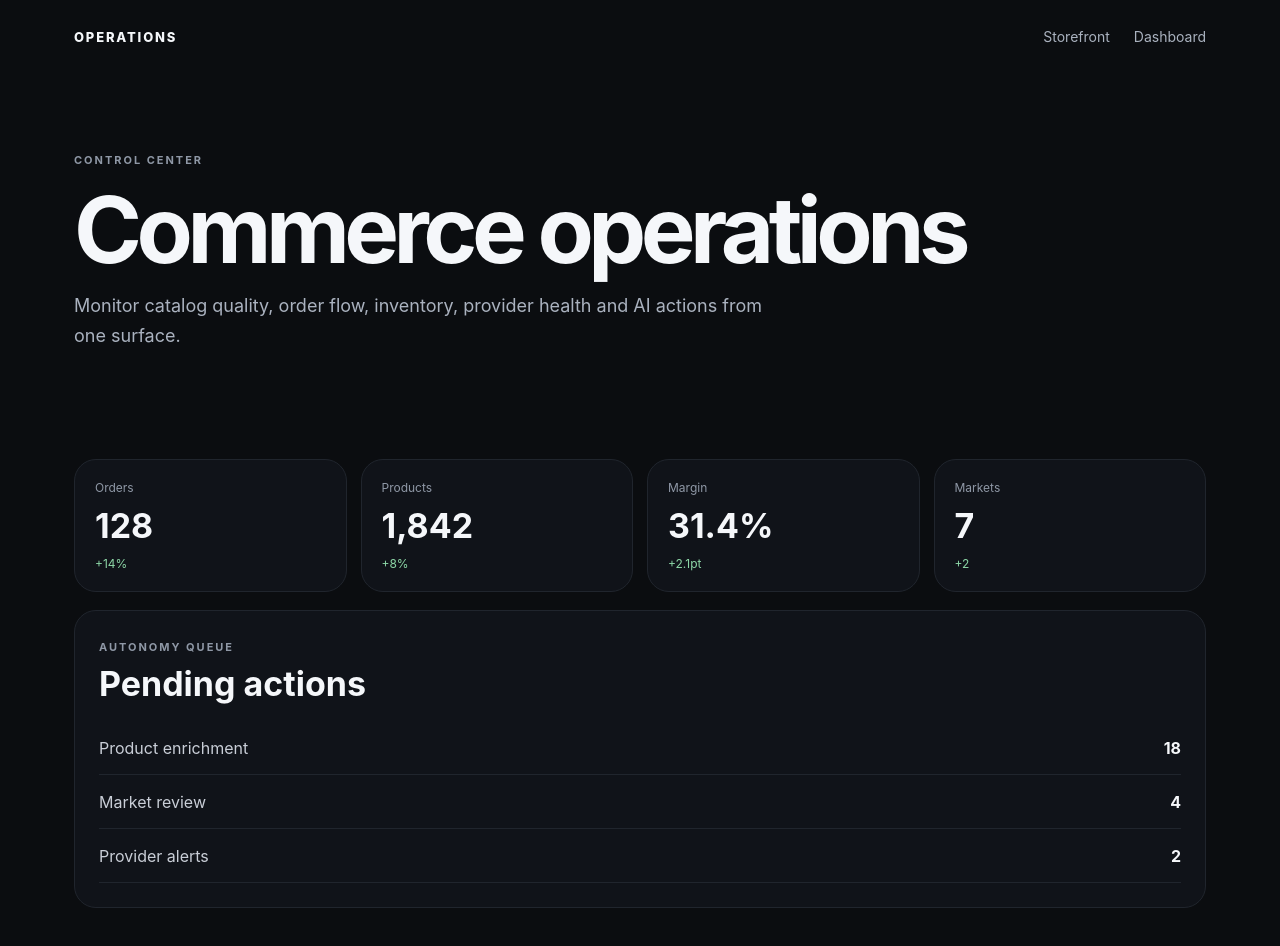
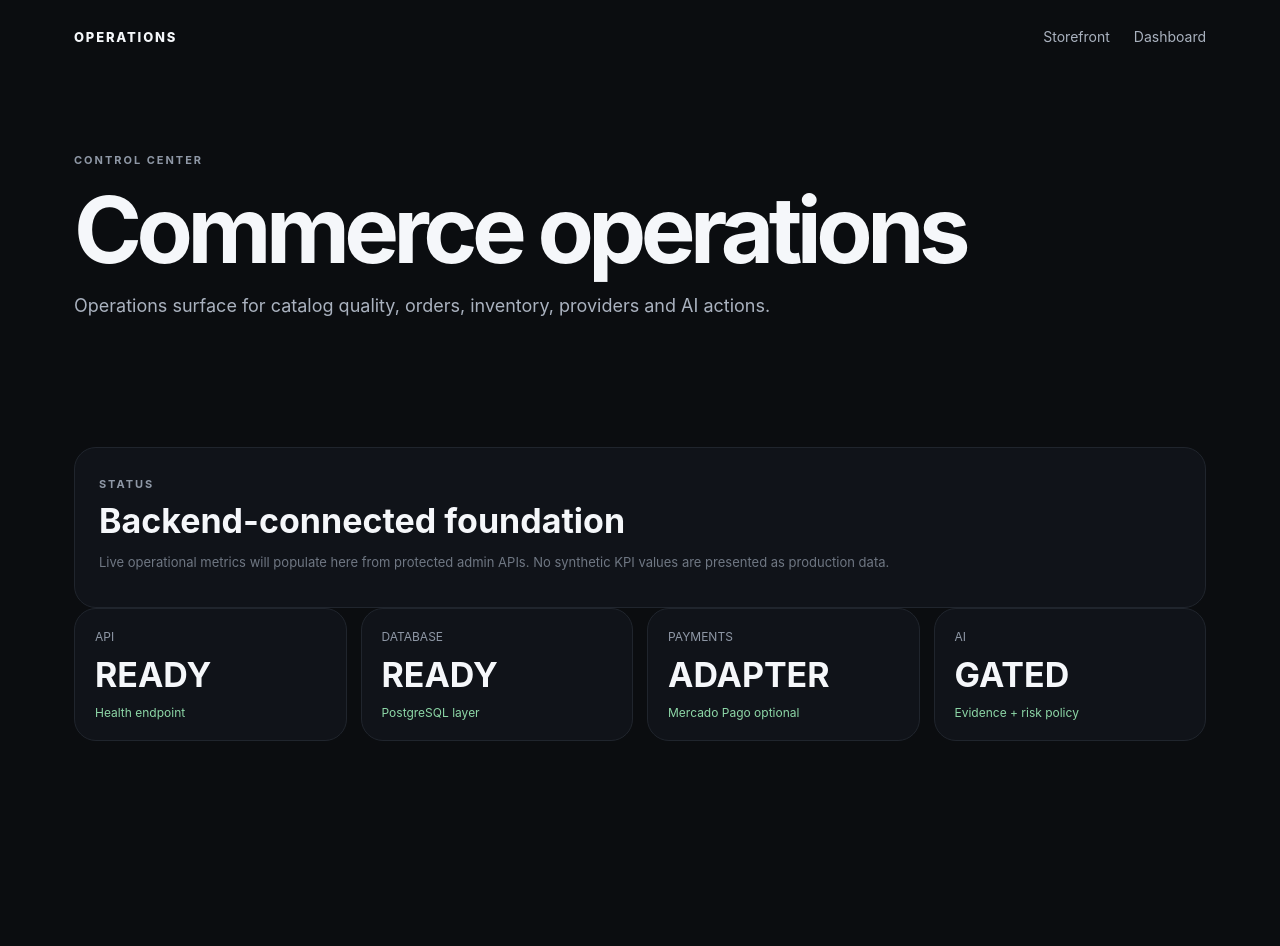
Before and after one commit to SoftEngAi-dev/E-commerce, a Next.js app in the folder apps/web/: page /admin in a window 1280 px wide. Shown: the top 946 px of the page. After the commit the page ends 841 px from the top, so only its background shows below. Built offline with nearby package versions, Linux system fonts and the light colour scheme.

Commit message:
fix(v1.6): remove synthetic operational metrics from admin UI

```diff
--- a/apps/web/app/admin/page.tsx
+++ b/apps/web/app/admin/page.tsx
@@ -1,2 +1 @@
-const metrics=[["Orders","128","+14%"],["Products","1,842","+8%"],["Margin","31.4%","+2.1pt"],["Markets","7","+2"]];
-export default function Admin(){return <main><header><div className="brand">OPERATIONS</div><nav><a href="/">Storefront</a><a href="/admin">Dashboard</a></nav></header><section className="hero compact"><span className="eyebrow">CONTROL CENTER</span><h1>Commerce operations</h1><p>Monitor catalog quality, order flow, inventory, provider health and AI actions from one surface.</p></section><section className="dashboard"><div className="metric-grid">{metrics.map(m=><div className="metric" key={m[0]}><span>{m[0]}</span><strong>{m[1]}</strong><small>{m[2]}</small></div>)}</div><div className="panel"><div><span className="eyebrow">AUTONOMY QUEUE</span><h2>Pending actions</h2></div><div className="queue"><div><span>Product enrichment</span><b>18</b></div><div><span>Market review</span><b>4</b></div><div><span>Provider alerts</span><b>2</b></div></div></div></section></main>}
+export default function Admin(){return <main><header><div className="brand">OPERATIONS</div><nav><a href="/">Storefront</a><a href="/admin">Dashboard</a></nav></header><section className="hero compact"><span className="eyebrow">CONTROL CENTER</span><h1>Commerce operations</h1><p>Operations surface for catalog quality, orders, inventory, providers and AI actions.</p></section><section className="dashboard"><div className="panel"><div><span className="eyebrow">STATUS</span><h2>Backend-connected foundation</h2><p className="muted">Live operational metrics will populate here from protected admin APIs. No synthetic KPI values are presented as production data.</p></div></div><div className="metric-grid"><div className="metric"><span>API</span><strong>READY</strong><small>Health endpoint</small></div><div className="metric"><span>DATABASE</span><strong>READY</strong><small>PostgreSQL layer</small></div><div className="metric"><span>PAYMENTS</span><strong>ADAPTER</strong><small>Mercado Pago optional</small></div><div className="metric"><span>AI</span><strong>GATED</strong><small>Evidence + risk policy</small></div></div></section></main>}
```
